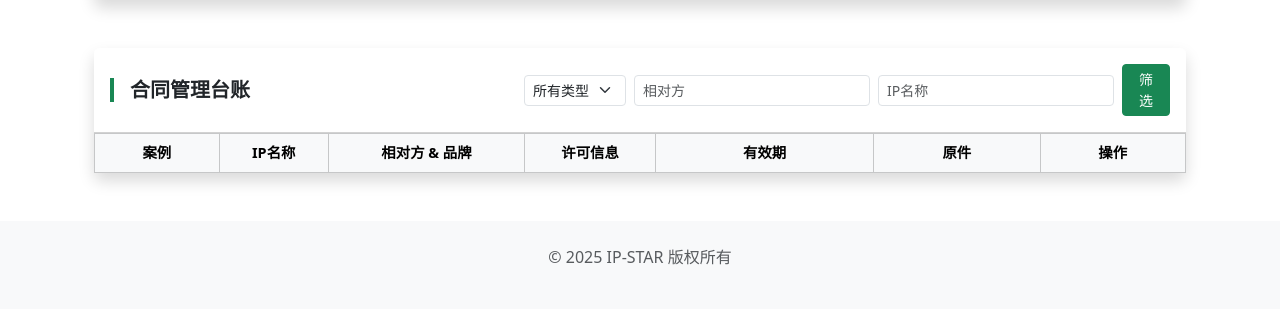
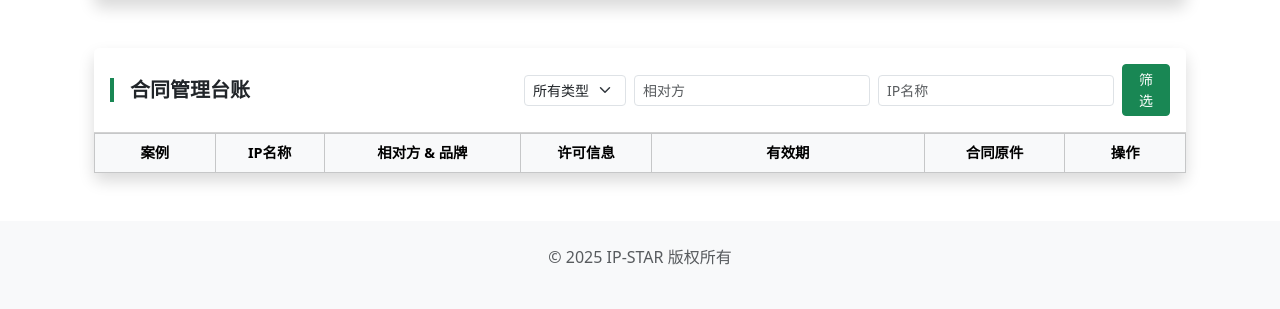
Before and after one commit to jjj0624/ip-star-project, a Flask app: template app/templates/internal_dashboard.html in a window 1280 px wide. Shown: the part 704-1013 px from the top of the page. Run offline with Flask 3, Linux system fonts and the light colour scheme; the template is opened without the code that fills it: values that come from a table or form of the project are taken from there, others are empty; some libraries are stand-ins or nearby versions.

Commit message:
新决赛7

```diff
--- a/app/templates/internal_dashboard.html
+++ b/app/templates/internal_dashboard.html
@@ -157,9 +157,9 @@
                             <th style="width: 10%;">IP名称</th>
                             <th style="width: 18%;">相对方 & 品牌</th>
                             <th style="width: 12%;">许可信息</th>
-                            <th style="width: 20%;">有效期</th>
-                            <th style="width: 80px;">原件</th>
-                            <th style="width: 70px;">操作</th>
+                            <th style="width: 25%;">有效期</th>
+                            <th style="width: 70px;">合同原件</th>
+                            <th style="width: 60px;">操作</th>
                         </tr>
                     </thead>
                     <tbody>
```
